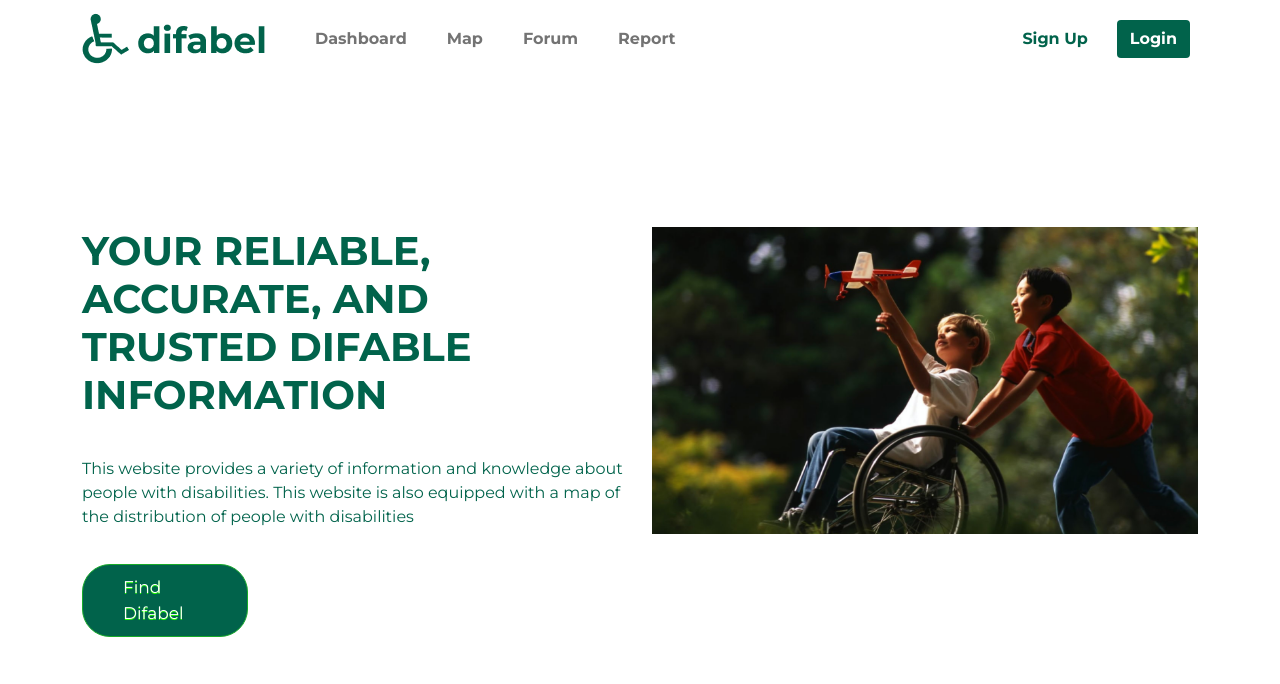
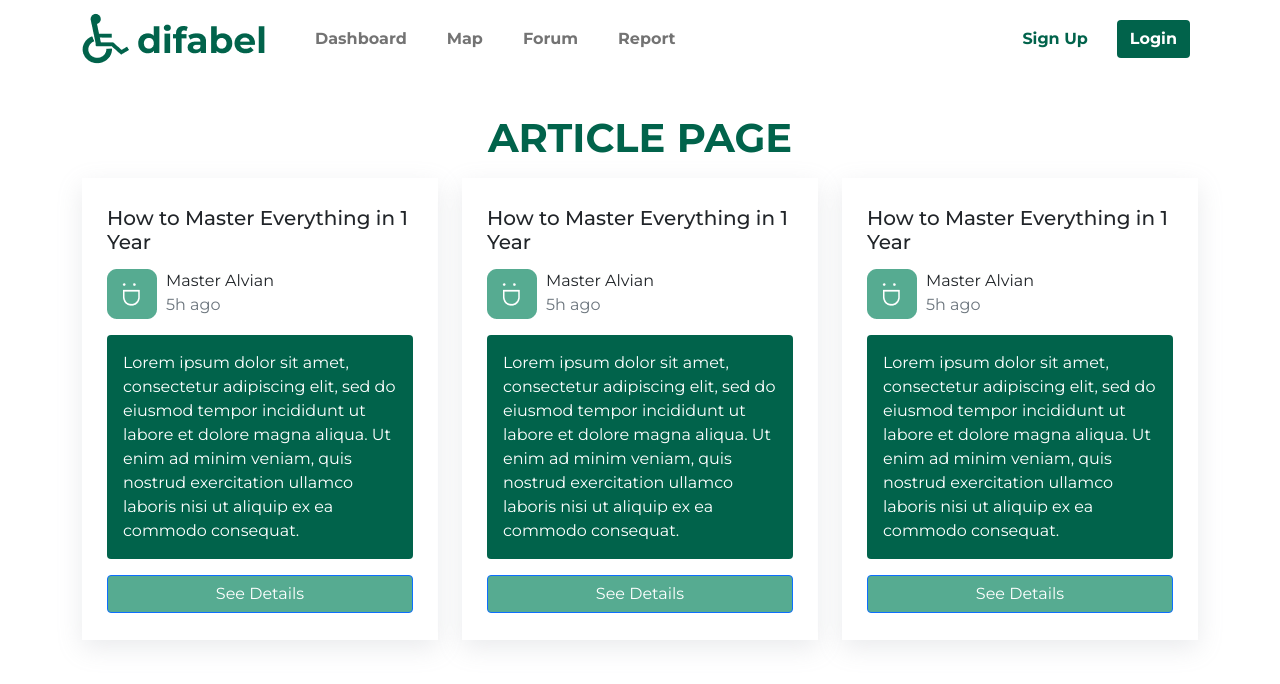
Before and after one commit to Hydra-Gang/difabel-project-fe, a React (Create React App) app: page / in a window 1280 px wide. Shown: the top 684 px of the page. Built offline with nearby package versions, Linux system fonts and the light colour scheme.

Commit message:
add article page

```diff
--- a/public/css/styles.css
+++ b/public/css/styles.css
@@ -1,4 +1,4 @@
-@import url('https://fonts.googleapis.com/css2?family=Montserrat:ital,wght@0,100;0,200;0,300;0,400;0,500;0,600;0,700;0,800;0,900;1,100;1,200;1,300;1,400;1,500;1,600;1,700;1,800;1,900&display=swap');
+@import url("https://fonts.googleapis.com/css2?family=Montserrat:ital,wght@0,100;0,200;0,300;0,400;0,500;0,600;0,700;0,800;0,900;1,100;1,200;1,300;1,400;1,500;1,600;1,700;1,800;1,900&display=swap");
 
 * {
     font-family: "Montserrat";
@@ -12,3 +12,7 @@
 .margin-left {
     margin-left: 24px;
 }
+
+.user-article {
+    margin-top: 100px;
+}
--- a/src/components/App.jsx
+++ b/src/components/App.jsx
@@ -1,12 +1,14 @@
 import React from "react"
 import Content from "./Content";
 import Header from "./Header";
+import ArticlePage from "./ArticlePage/ArticlePage";
 
 function App() {
     return (
         <>
             <Header />
-            <Content />
+            {/* <Content /> */}
+            <ArticlePage />
         </>
     );
 }
--- /dev/null
+++ b/src/components/ArticlePage/ArticleCard.jsx
@@ -0,0 +1,56 @@
+import React from 'react';
+import styled from 'styled-components';
+import { Card, Button } from 'react-bootstrap';
+
+const Body = styled.div`
+    padding: 28px 25px 27px 25px;
+    border: none !important;
+    box-shadow: rgba(149, 157, 165, 0.2) 0px 8px 24px;
+`
+
+const UserInfo = styled.p`
+    text-align: left;
+    margin: 0;
+`
+
+const UserArticle = styled.div`
+    margin-top: 15px;
+`
+
+const TitleArticle = styled.h5`
+    font-size: 20px;
+    color: '#01634B';
+    text-align: left;
+    width: 100%;
+`
+
+const ArticleCard = () => {
+    return (
+        <div className="col-lg-4 col-md-6 col-12 mb-3">
+            <Card className="border-0" style={{ borederRadius: "10px" }}>
+                <Body>
+                    <TitleArticle>How to Master Everything in 1 Year</TitleArticle>
+                    <UserArticle>
+                        <div className="row">
+                            <div className="col-2">
+                                <userLogo><img src="assets/user.png" alt="user"/></userLogo>
+                            </div>
+                            <div className="col-10 ps-3">
+                                <UserInfo>Master Alvian</UserInfo>
+                                <UserInfo className="text-muted">5h ago</UserInfo>
+                            </div>
+                        </div>
+                    </UserArticle>
+                    <Card.Text className="mt-3 text-start">
+                    <div style={{ backgroundColor: "#01634B", fontSize: "16px" }} className="p-3 rounded text-white text-start">
+                        Lorem ipsum dolor sit amet, consectetur adipiscing elit, sed do eiusmod tempor incididunt ut labore et dolore magna aliqua. Ut enim ad minim veniam, quis nostrud exercitation ullamco laboris nisi ut aliquip ex ea commodo consequat.
+                    </div>
+                    </Card.Text>
+                    <Button style={{ backgroundColor: "#56AB91" }} className="w-100">See Details</Button>
+                </Body>
+            </Card>
+        </div>
+    );
+}
+
+export default ArticleCard;
--- /dev/null
+++ b/src/components/ArticlePage/ArticlePage.jsx
@@ -0,0 +1,28 @@
+import React from 'react';
+import styled from 'styled-components';
+import ArticleCard from './ArticleCard';
+
+const TitlePage = styled.h1`
+    color: #01634B;
+    font-size: 40px;
+    font-weight: 700;
+    margin-top: 37px;
+`;
+
+const Article = () => {
+
+    return(
+        <div className="container">
+            <div className="row">
+                <TitlePage className="mb-3">ARTICLE PAGE</TitlePage>
+            </div>
+            <div className="row">
+                <ArticleCard />
+                <ArticleCard />
+                <ArticleCard />
+            </div>
+        </div>
+    );
+}
+
+export default Article;
```
Also changed, not shown: public/assets/user.png (added), src/components/Content.jsx (line endings or trailing spaces).
